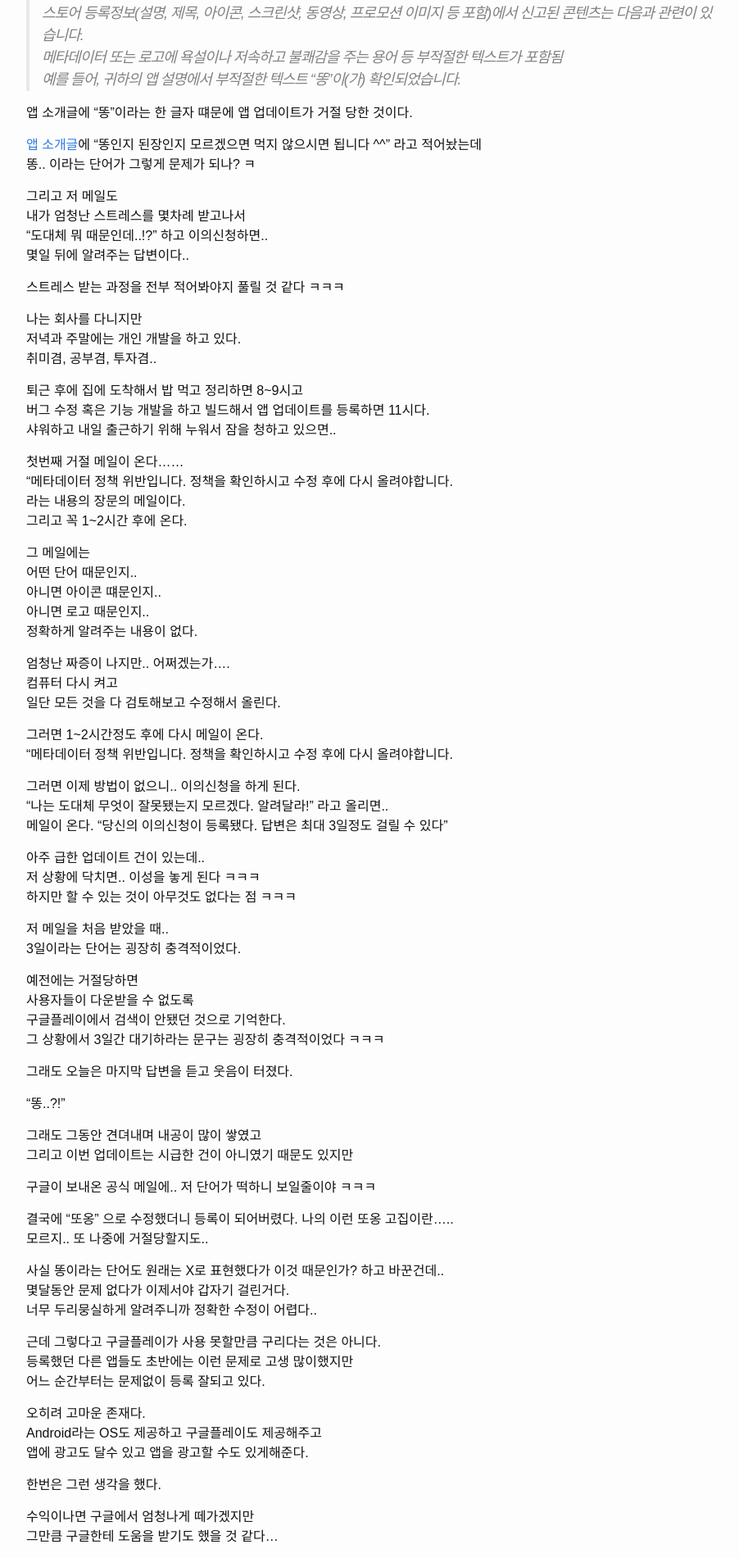
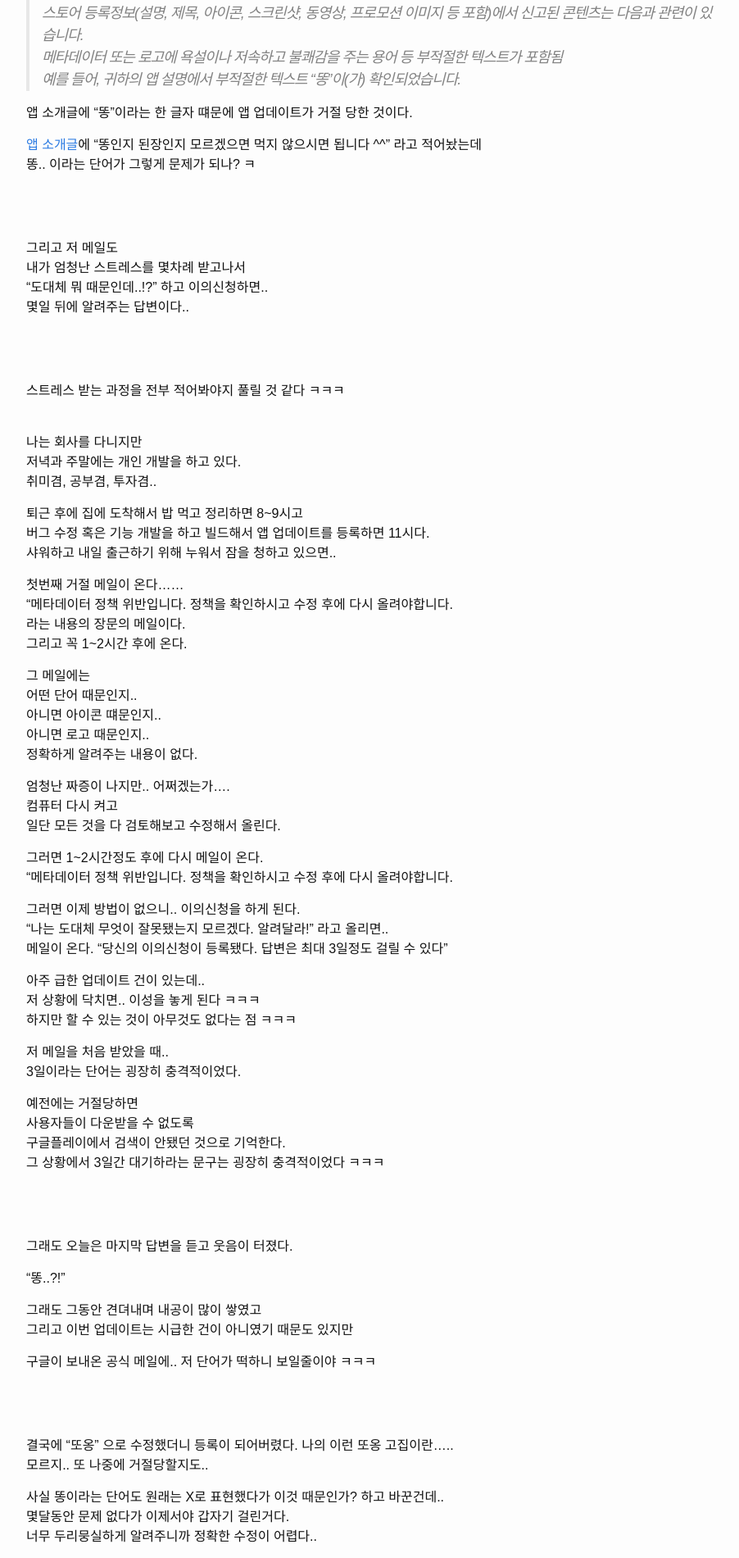
Before and after one commit to dveamer/dveamer.github.io, a Jekyll site: the page built from _posts/Diary/2018-06-04-DifficultiesOfDevelopingApp.md, in a window 1280 px wide. Shown: the part 1233-3134 px from the top of the page at 82% size, without its empty margins (188-1090 px from the left). Built offline with Jekyll 4.4.1, drawn with Linux system fonts in a browser that asks for light colours; comment, search, counter and statistics services are not loaded.

Commit message:
homepage

```diff
--- a/_posts/Diary/2018-06-04-DifficultiesOfDevelopingApp.md
+++ b/_posts/Diary/2018-06-04-DifficultiesOfDevelopingApp.md
@@ -35,17 +35,17 @@ categories: Difficulties
 [앱 소개글](https://play.google.com/store/apps/details?id=com.dveamer.goso)에 "똥인지 된장인지 모르겠으면 먹지 않으시면 됩니다 ^^" 라고 적어놨는데
 똥.. 이라는 단어가 그렇게 문제가 되나? ㅋ
 
-
+<br><br>
 
 그리고 저 메일도
 내가 엄청난 스트레스를 몇차례 받고나서
 "도대체 뭐 때문인데..!?" 하고 이의신청하면..
 몇일 뒤에 알려주는 답변이다..
 
-
+<br><br>
 
 스트레스 받는 과정을 전부 적어봐야지 풀릴 것 같다 ㅋㅋㅋ
-
+<br>
 
 나는 회사를 다니지만
 저녁과 주말에는 개인 개발을 하고 있다.
@@ -90,7 +90,7 @@ categories: Difficulties
 구글플레이에서 검색이 안됐던 것으로 기억한다.
 그 상황에서 3일간 대기하라는 문구는 굉장히 충격적이었다 ㅋㅋㅋ
 
-
+<br><br>
 
 
 그래도 오늘은 마지막 답변을 듣고 웃음이 터졌다.
@@ -103,7 +103,7 @@ categories: Difficulties
 구글이 보내온 공식 메일에.. 저 단어가 떡하니 보일줄이야 ㅋㅋㅋ
 
 
-
+<br><br>
 
 결국에 "또옹" 으로 수정했더니 등록이 되어버렸다. 나의 이런 또옹 고집이란.....
 모르지.. 또 나중에 거절당할지도..
@@ -113,7 +113,7 @@ categories: Difficulties
 너무 두리뭉실하게 알려주니까 정확한 수정이 어렵다..
 
 
-
+<br><br>
 
 
 근데 그렇다고 구글플레이가 사용 못할만큼 구리다는 것은 아니다.
@@ -131,11 +131,11 @@ Android라는 OS도 제공하고 구글플레이도 제공해주고
 그만큼 구글한테 도움을 받기도 했을 것 같다...
 
 
-
+<br><br>
 
 하지만 스트레스는 사절이다. 구글놈아! ㅋ
 
-
+<br><br>
 
 아.. 글 쓰면서 든 생각인데..
 아이폰 개발은 시도도 안하는 이유중에 하나가 이 스트레스일지도 모르겠다.
```
